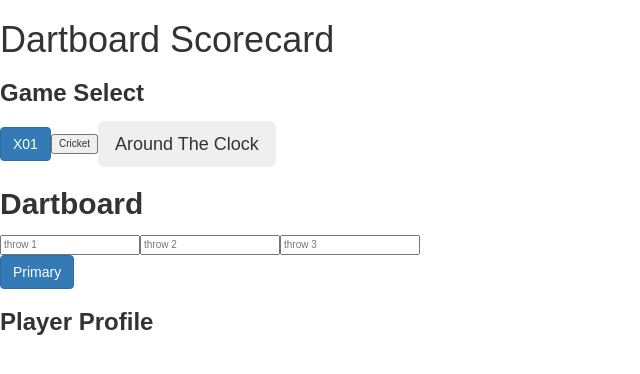
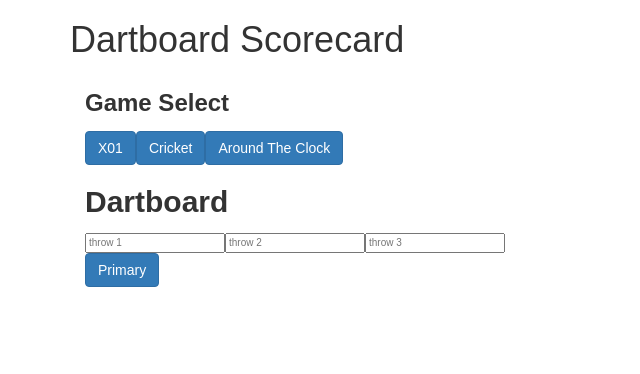
Before and after one commit to kneauxn/X01, an Angular app: page / in a window 1280 px wide. Shown: the top 374 px of the page, without its empty margins (0-640 px from the left). Built offline with nearby package versions, Linux system fonts and the light colour scheme.

Commit message:
Added some directives. The 'Board History' component should now dissapear if there are no previous games.

```diff
--- a/src/app/app.component.html
+++ b/src/app/app.component.html
@@ -1,8 +1,10 @@
 <html>
+  <div class="container">
 <h1>
-  {{title}}
+  Dartboard Scorecard
 </h1>
 <app-game-select>Loading...</app-game-select>
 <app-dartboard>Loading...</app-dartboard>
 <app-profile>Loading...</app-profile>
+  </div>
 </html>
--- a/src/app/dartboard/dartboard.component.html
+++ b/src/app/dartboard/dartboard.component.html
@@ -1,4 +1,5 @@
 <html>
+        <div class="container">
 <h2><label for="">Dartboard</label></h2>
 <div>
         <input type="text" value="" placeholder="throw 1">
@@ -7,5 +8,5 @@
 </div>
 <button type="button" class="btn btn-primary">Primary</button>
 
-
+        </div>
 </html>
--- a/src/app/game-select/game-select.component.html
+++ b/src/app/game-select/game-select.component.html
@@ -1,10 +1,10 @@
 <html>
-
+    <div class="container">
 <h3><label for="">Game Select</label></h3>
 <input type="button" class="btn btn-primary" value="X01">
-<input type="button" value="Cricket">
-<input type="button" class="btn btn-secondary btn-lg" value="Around The Clock">
+<input type="button" class="btn btn-primary" value="Cricket">
+<input type="button" class="btn btn-primary" value="Around The Clock">
 
 
-
+</div>
 </html>
--- a/src/app/game-select/game-select.component.ts
+++ b/src/app/game-select/game-select.component.ts
@@ -6,7 +6,7 @@ import { Component, OnInit } from '@angular/core';
   styleUrls: ['./game-select.component.css']
 })
 export class GameSelectComponent implements OnInit {
-
+  title = 'Game Select';
   constructor() { }
 
   ngOnInit() {
--- a/src/app/profile/profile.component.html
+++ b/src/app/profile/profile.component.html
@@ -1,4 +1,7 @@
 <html>
-  <h3><label for="">Player Profile</label></h3>
+
+  <div class="container" *ngIf='games && games.length'>
+  <h3><label for="">Board History</label></h3>
+  </div>
 
 </html>
--- a/src/app/profile/profile.component.ts
+++ b/src/app/profile/profile.component.ts
@@ -1,4 +1,6 @@
 import { Component, OnInit } from '@angular/core';
+
+
 
 @Component({
   selector: 'app-profile',
@@ -6,7 +8,19 @@ import { Component, OnInit } from '@angular/core';
   styleUrls: ['./profile.component.css']
 })
 export class ProfileComponent implements OnInit {
-  title: 'Player Profile'
+  title: string = 'Board History';
+//   games: any[] = [
+//     {
+//       "gameNumber": 1,
+//       "gameWinner": "Ryan",
+//       "gameType": "xyz"
+//     },
+//     {
+//       "gameNumber": 2,
+//       "gameWinner": "Ryan",
+//       "gameType": "xyz"
+//     }
+// ];
 
   constructor() { }
 
```
